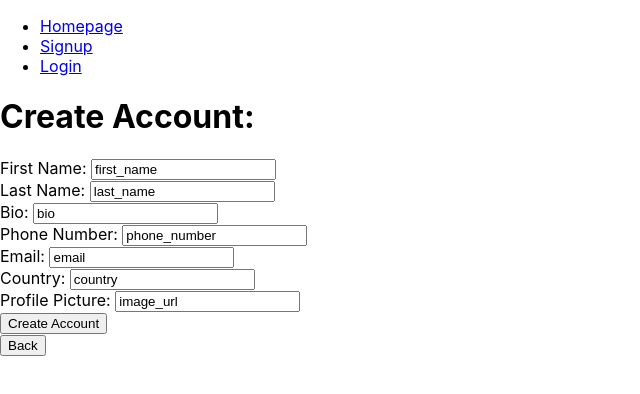
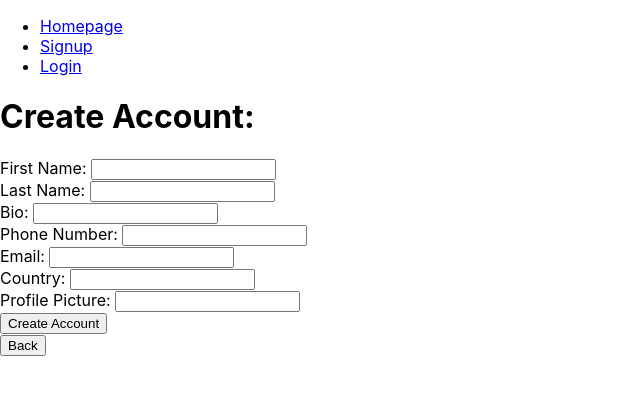
Before and after one commit to dariusVassel/phase-4-frontend-project, a React (Create React App) app: page /signup in a window 1280 px wide. Both pictures are taken after a click on the button "Continue". Shown: the top 394 px of the page, without its empty margins (0-640 px from the left). Built offline with nearby package versions, Linux system fonts and the light colour scheme.

Commit message:
Signups login success

```diff
--- a/src/App.js
+++ b/src/App.js
@@ -1,4 +1,4 @@
-import React from 'react';
+import React, {useState} from 'react';
 import Navbar from './components/Navigation/Navbar';
 import {BrowserRouter as Router, Routes, Route} from 'react-router-dom'
 import Home from './components/Static/Home';
@@ -6,13 +6,23 @@ import Signup from './components/Authentication/Signup';
 import Login from './components/Authentication/Login';
 
 function App() {
+  const [currentUser, setCurrentUser] = useState({});
+  const [loggedIn, setLoggedIn] =useState(false);
+
+  function loginUser(user){
+    setCurrentUser(user)
+    setLoggedIn(true)
+  }
+
+
   return (
     <div className="App">
       <Router>
+        {loggedIn? <h1>Hey we are logged in</h1>:null}
         <Navbar/>
         <Routes>
           <Route path="/" element={<Home/>}/>
-          <Route path="/signup" element={<Signup/>}/>
+          <Route path="/signup" element={<Signup loginUser= {loginUser}/>}/>
           <Route path="/login" element={<Login/>}/>
         </Routes>
       </Router>
--- a/src/Globals.js
+++ b/src/Globals.js
@@ -0,0 +1,5 @@
+export const baseUrl = 'http://localhost:3001'
+export const headers = {
+    "Accept": "application/json",
+    "Content-Type": "application/json"
+}
--- a/src/components/Authentication/Signup.js
+++ b/src/components/Authentication/Signup.js
@@ -1,21 +1,72 @@
 import React, { useState } from 'react'
+import { baseUrl, headers } from '../../Globals'
 
-export default function Signup() {
-    const [username, setUsername] = useState('')
-    const [password, setPassword] = useState('')
+export default function Signup({loginUser}) {
     const [signupInfo, setSignupInfo] = useState(false)
+    const [userData, setUserData] = useState({
+        username: "",
+        password: "",
+        bio: "",
+        first_name: "",
+        last_name: "",
+        phone: "",
+        email: "",
+        country: "",
+        image_url: ""
+    })
+
+    function handleUserData(e){
+        const name = e.target.name
+        const value = e.target.value
+
+        setUserData({
+            ...userData,
+            [name] : value
+        })
+    }
 
     function handleSubmit(e){
         e.preventDefault();
 
         const strongParams = {
             user: {
-                username,
-                password
+                username: userData.username,
+                password: userData.password,
+                bio: userData.bio,
+                first_name: userData.first_name,
+                last_name: userData.last_name,
+                phone: userData.phone,
+                email: userData.email,
+                country: userData.country,
+                image_url: userData.image_url
             }
         }
 
-        fetch('http://localhost:3001')
+        console.log(strongParams)
+
+
+        fetch(baseUrl + '/users',{
+            method: "POST",
+            headers,
+            body: JSON.stringify(strongParams)
+        })
+        .then(resp => resp.json())
+        .then(data => {
+            loginUser(data.user)
+            localStorage.setItem('jwt', data.token)
+        })
+
+        setUserData({
+            username: "",
+            password: "",
+            bio: "",
+            first_name: "",
+            last_name: "",
+            phone: "",
+            email: "",
+            country: "",
+            image_url: ""
+        })
     }
 
     function toggleForm() {
@@ -25,50 +76,51 @@ export default function Signup() {
     return (
     <div>
         <h1>Create Account:</h1>
-        <form>
+        <form onSubmit = {handleSubmit}>
             {!signupInfo ?
             <div>
             <div>
-                <label for='username'>Username: </label>
-                <input type="text"  value="username" name="username" id="username" onChange={e => setUsername(e.target.value)}></input>
+                <label htmlFor='username'>Username: </label>
+                <input type="text"  value={userData.username} name="username" id="username" onChange={handleUserData}></input>
             </div>
             <div>
-                <label for='password ' >Password: </label>
-                <input type="text" value="password" name="password" id="password" onChange={e => setPassword(e.target.value)}></input>
+                <label htmlFor='password ' >Password: </label>
+                <input type="password" value={userData.password} name="password" id="password" onChange={handleUserData}></input>
             </div>
             </div>
             :
             <div>
             <div>
-                <label for='first_name' >First Name: </label>
-                <input type="text" value="first_name" name="first_name" id="first_name" onChange={e => setPassword(e.target.password)}></input>
+                <label htmlFor='first_name' >First Name: </label>
+                <input type="text" value={userData.first_name} name="first_name" id="first_name" onChange={handleUserData}></input>
             </div>
             <div>
-                <label for='last_name' >Last Name: </label>
-                <input type="text" value="last_name" name="last_name" id="last_name" onChange={e => setPassword(e.target.password)}></input>
+                <label htmlFor='last_name' >Last Name: </label>
+                <input type="text" value={userData.last_name} name="last_name" id="last_name" onChange={handleUserData}></input>
             </div>
             <div>
-                <label for='bio'>Bio: </label>
-                <input type="text" value="bio" name="bio" id="bio" onChange={e => setPassword(e.target.password)}></input>
+                <label htmlFor='bio'>Bio: </label>
+                <input type="text" value={userData.bio} name="bio" id="bio" onChange={handleUserData}></input>
             </div>
             <div>
-                <label for='phone_number'>Phone Number: </label>
-                <input type="text" value="phone_number" name="phone_number" id="phone_number" onChange={e => setPassword(e.target.password)}></input>
+                <label htmlFor='phone'>Phone Number: </label>
+                <input type="text" value={userData.phone} name="phone" id="phone" onChange={handleUserData}></input>
             </div>
             <div>
-                <label for='email'>Email: </label>
-                <input type="text" value="email" name="email" id="email" onChange={e => setPassword(e.target.password)}></input>
+                <label htmlFor='email'>Email: </label>
+                <input type="text" value={userData.email} name="email" id="email" onChange={handleUserData}></input>
             </div>
             <div>
-                <label for='email'>Country: </label>
-                <input type="text" value="country" name="country" id="country" onChange={e => setPassword(e.target.password)}></input>
+                <label htmlFor='country'>Country: </label>
+                <input type="text" value={userData.country} name="country" id="country" onChange={handleUserData}></input>
             </div>
             <div>
-                <label for='image_url'>Profile Picture: </label>
-                <input type="text" value="image_url" name="image_url" id="image_url" onChange={e => setPassword(e.target.password)}></input>
+                <label htmlFor='image_url'>Profile Picture: </label>
+                <input type="text" value={userData.country} name="image_url" id="image_url" onChange={handleUserData}></input>
             </div>
-            <input type="submit" value="Create Account" onSubmit = {handleSubmit}></input>
-            </div> }
+            <input type="submit" value="Create Account" ></input>
+            </div>
+        }
         </form>
         {!signupInfo?<button onClick ={toggleForm}>Continue</button>:<button onClick ={toggleForm}>Back</button>}
     </div>
```
